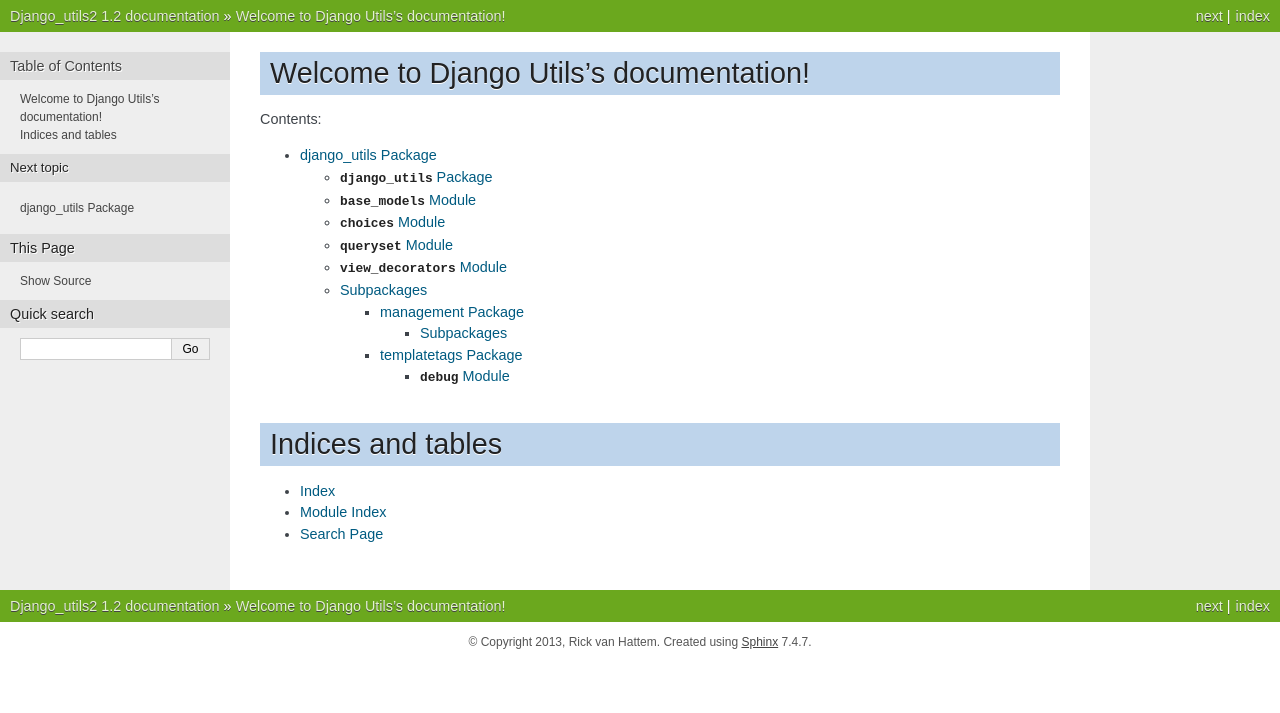
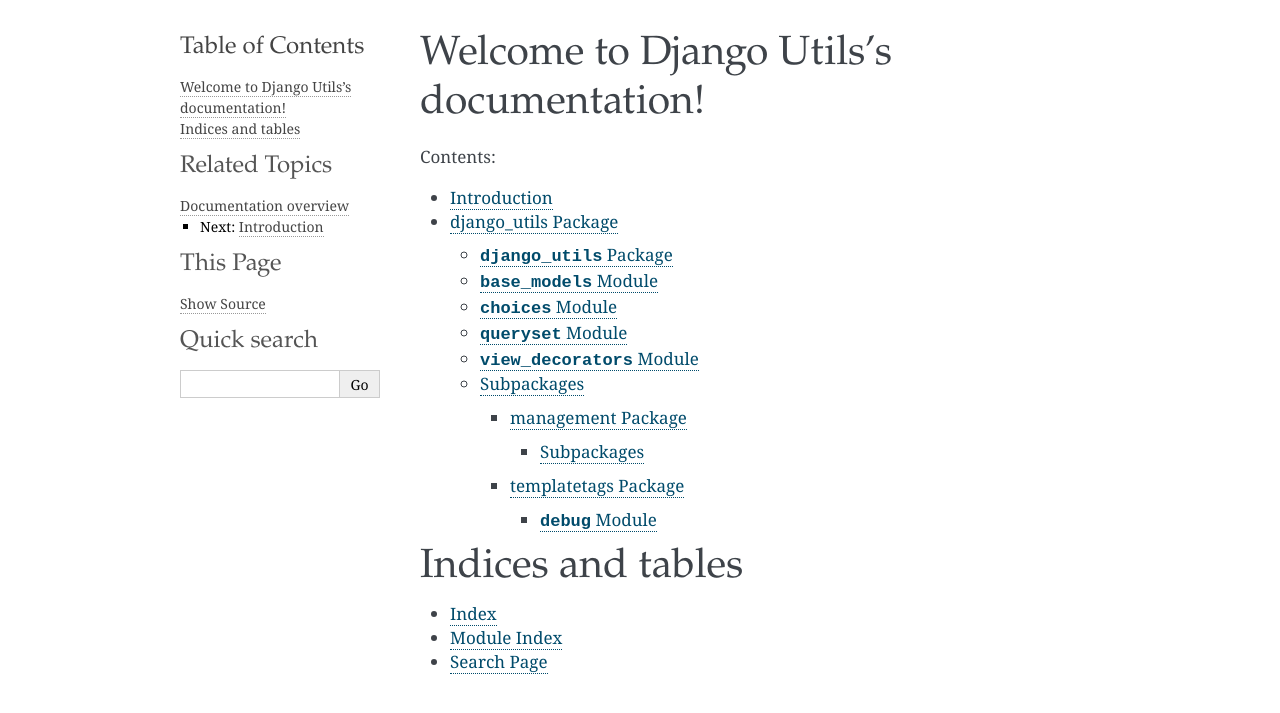
Before and after one commit to wolph/django-utils, a Sphinx documentation site: the page built from docs/index.rst, in a window 1280 px wide. Shown: the top 713 px of the page. Built offline with Sphinx 7.4.7, drawn with Linux system fonts in a browser that asks for light colours.

Commit message:
improved docs

```diff
--- /dev/null
+++ b/docs/_theme/flask_theme_support.py
@@ -0,0 +1,86 @@
+# flasky extensions.  flasky pygments style based on tango style
+from pygments.style import Style
+from pygments.token import Keyword, Name, Comment, String, Error, \
+     Number, Operator, Generic, Whitespace, Punctuation, Other, Literal
+
+
+class FlaskyStyle(Style):
+    background_color = "#f8f8f8"
+    default_style = ""
+
+    styles = {
+        # No corresponding class for the following:
+        #Text:                     "", # class:  ''
+        Whitespace:                "underline #f8f8f8",      # class: 'w'
+        Error:                     "#a40000 border:#ef2929", # class: 'err'
+        Other:                     "#000000",                # class 'x'
+
+        Comment:                   "italic #8f5902", # class: 'c'
+        Comment.Preproc:           "noitalic",       # class: 'cp'
+
+        Keyword:                   "bold #004461",   # class: 'k'
+        Keyword.Constant:          "bold #004461",   # class: 'kc'
+        Keyword.Declaration:       "bold #004461",   # class: 'kd'
+        Keyword.Namespace:         "bold #004461",   # class: 'kn'
+        Keyword.Pseudo:            "bold #004461",   # class: 'kp'
+        Keyword.Reserved:          "bold #004461",   # class: 'kr'
+        Keyword.Type:              "bold #004461",   # class: 'kt'
+
+        Operator:                  "#582800",   # class: 'o'
+        Operator.Word:             "bold #004461",   # class: 'ow' - like keywords
+
+        Punctuation:               "bold #000000",   # class: 'p'
+
+        # because special names such as Name.Class, Name.Function, etc.
+        # are not recognized as such later in the parsing, we choose them
+        # to look the same as ordinary variables.
+        Name:                      "#000000",        # class: 'n'
+        Name.Attribute:            "#c4a000",        # class: 'na' - to be revised
+        Name.Builtin:              "#004461",        # class: 'nb'
+        Name.Builtin.Pseudo:       "#3465a4",        # class: 'bp'
+        Name.Class:                "#000000",        # class: 'nc' - to be revised
+        Name.Constant:             "#000000",        # class: 'no' - to be revised
+        Name.Decorator:            "#888",           # class: 'nd' - to be revised
+        Name.Entity:               "#ce5c00",        # class: 'ni'
+        Name.Exception:            "bold #cc0000",   # class: 'ne'
+        Name.Function:             "#000000",        # class: 'nf'
+        Name.Property:             "#000000",        # class: 'py'
+        Name.Label:                "#f57900",        # class: 'nl'
+        Name.Namespace:            "#000000",        # class: 'nn' - to be revised
+        Name.Other:                "#000000",        # class: 'nx'
+        Name.Tag:                  "bold #004461",   # class: 'nt' - like a keyword
+        Name.Variable:             "#000000",        # class: 'nv' - to be revised
+        Name.Variable.Class:       "#000000",        # class: 'vc' - to be revised
+        Name.Variable.Global:      "#000000",        # class: 'vg' - to be revised
+        Name.Variable.Instance:    "#000000",        # class: 'vi' - to be revised
+
+        Number:                    "#990000",        # class: 'm'
+
+        Literal:                   "#000000",        # class: 'l'
+        Literal.Date:              "#000000",        # class: 'ld'
+
+        String:                    "#4e9a06",        # class: 's'
+        String.Backtick:           "#4e9a06",        # class: 'sb'
+        String.Char:               "#4e9a06",        # class: 'sc'
+        String.Doc:                "italic #8f5902", # class: 'sd' - like a comment
+        String.Double:             "#4e9a06",        # class: 's2'
+        String.Escape:             "#4e9a06",        # class: 'se'
+        String.Heredoc:            "#4e9a06",        # class: 'sh'
+        String.Interpol:           "#4e9a06",        # class: 'si'
+        String.Other:              "#4e9a06",        # class: 'sx'
+        String.Regex:              "#4e9a06",        # class: 'sr'
+        String.Single:             "#4e9a06",        # class: 's1'
+        String.Symbol:             "#4e9a06",        # class: 'ss'
+
+        Generic:                   "#000000",        # class: 'g'
+        Generic.Deleted:           "#a40000",        # class: 'gd'
+        Generic.Emph:              "italic #000000", # class: 'ge'
+        Generic.Error:             "#ef2929",        # class: 'gr'
+        Generic.Heading:           "bold #000080",   # class: 'gh'
+        Generic.Inserted:          "#00A000",        # class: 'gi'
+        Generic.Output:            "#888",           # class: 'go'
+        Generic.Prompt:            "#745334",        # class: 'gp'
+        Generic.Strong:            "bold #000000",   # class: 'gs'
+        Generic.Subheading:        "bold #800080",   # class: 'gu'
+        Generic.Traceback:         "bold #a40000",   # class: 'gt'
+    }
--- /dev/null
+++ b/docs/_theme/wolph/layout.html
@@ -0,0 +1,17 @@
+{%- extends "basic/layout.html" %}
+{%- block extrahead %}
+  {{ super() }}
+  {% if theme_touch_icon %}
+  <link rel="apple-touch-icon" href="{{ pathto('_static/' ~ theme_touch_icon, 1) }}" />
+  {% endif %}
+  <link media="only screen and (max-device-width: 480px)" href="{{
+    pathto('_static/small_flask.css', 1) }}" type= "text/css" rel="stylesheet" />
+{% endblock %}
+{%- block relbar2 %}{% endblock %}
+{%- block footer %}
+    <script type="text/javascript">
+    <div class="footer">
+        &copy; Copyright {{ copyright }}.
+      Created using <a href="http://sphinx.pocoo.org/">Sphinx</a>.
+    </div>
+{%- endblock %}
--- /dev/null
+++ b/docs/_theme/wolph/relations.html
@@ -0,0 +1,19 @@
+<h3>Related Topics</h3>
+<ul>
+  <li><a href="{{ pathto(master_doc) }}">Documentation overview</a><ul>
+  {%- for parent in parents %}
+  <li><a href="{{ parent.link|e }}">{{ parent.title }}</a><ul>
+  {%- endfor %}
+    {%- if prev %}
+      <li>Previous: <a href="{{ prev.link|e }}" title="{{ _('previous chapter')
+        }}">{{ prev.title }}</a></li>
+    {%- endif %}
+    {%- if next %}
+      <li>Next: <a href="{{ next.link|e }}" title="{{ _('next chapter')
+        }}">{{ next.title }}</a></li>
+    {%- endif %}
+  {%- for parent in parents %}
+  </ul></li>
+  {%- endfor %}
+  </ul></li>
+</ul>
--- /dev/null
+++ b/docs/_theme/wolph/static/flasky.css_t
@@ -0,0 +1,431 @@
+/*
+ * flasky.css_t
+ * ~~~~~~~~~~~~
+ *
+ * :copyright: Copyright 2010 by Armin Ronacher. Modifications by Kenneth Reitz.
+ * :license: Flask Design License, see LICENSE for details.
+ */
+
+{% set page_width = '940px' %}
+{% set sidebar_width = '220px' %}
+
+@import url("basic.css");
+
+/* -- page layout ----------------------------------------------------------- */
+
+body {
+    font-family: 'goudy old style', 'minion pro', 'bell mt', Georgia, 'Hiragino Mincho Pro';
+    font-size: 17px;
+    background-color: white;
+    color: #000;
+    margin: 0;
+    padding: 0;
+}
+
+div.document {
+    width: {{ page_width }};
+    margin: 30px auto 0 auto;
+}
+
+div.documentwrapper {
+    float: left;
+    width: 100%;
+}
+
+div.bodywrapper {
+    margin: 0 0 0 {{ sidebar_width }};
+}
+
+div.sphinxsidebar {
+    width: {{ sidebar_width }};
+}
+
+hr {
+    border: 1px solid #B1B4B6;
+}
+
+div.body {
+    background-color: #ffffff;
+    color: #3E4349;
+    padding: 0 30px 0 30px;
+}
+
+img.floatingflask {
+    padding: 0 0 10px 10px;
+    float: right;
+}
+
+div.footer {
+    width: {{ page_width }};
+    margin: 20px auto 30px auto;
+    font-size: 14px;
+    color: #888;
+    text-align: right;
+}
+
+div.footer a {
+    color: #888;
+}
+
+div.related {
+    display: none;
+}
+
+div.sphinxsidebar a {
+    color: #444;
+    text-decoration: none;
+    border-bottom: 1px dotted #999;
+}
+
+div.sphinxsidebar a:hover {
+    border-bottom: 1px solid #999;
+}
+
+div.sphinxsidebar {
+    font-size: 14px;
+    line-height: 1.5;
+}
+
+div.sphinxsidebarwrapper {
+    padding: 0px 10px;
+}
+
+div.sphinxsidebarwrapper p.logo {
+    padding: 0 0 20px 0;
+    margin: 0;
+    text-align: center;
+}
+
+div.sphinxsidebar h3,
+div.sphinxsidebar h4 {
+    font-family: 'Garamond', 'Georgia', serif;
+    color: #555;
+    font-size: 24px;
+    font-weight: normal;
+    margin: 0 0 5px 0;
+    padding: 0;
+}
+
+div.sphinxsidebar h4 {
+    font-size: 20px;
+}
+
+div.sphinxsidebar h3 a {
+    color: #444;
+}
+
+div.sphinxsidebar p.logo a,
+div.sphinxsidebar h3 a,
+div.sphinxsidebar p.logo a:hover,
+div.sphinxsidebar h3 a:hover {
+    border: none;
+}
+
+div.sphinxsidebar p {
+    color: #555;
+    margin: 10px 0;
+}
+
+div.sphinxsidebar ul {
+    margin: 10px 0;
+    padding: 0;
+    color: #000;
+}
+
+div.sphinxsidebar input[type="text"] {
+    width: 160px!important;
+}
+div.sphinxsidebar input {
+    border: 1px solid #ccc;
+    font-family: 'Georgia', serif;
+    font-size: 1em;
+}
+
+/* -- body styles ----------------------------------------------------------- */
+
+a {
+    color: #004B6B;
+    text-decoration: underline;
+}
+
+a:hover {
+    color: #6D4100;
+    text-decoration: underline;
+}
+
+div.body h1,
+div.body h2,
+div.body h3,
+div.body h4,
+div.body h5,
+div.body h6 {
+    font-family: 'Garamond', 'Georgia', serif;
+    font-weight: normal;
+    margin: 30px 0px 10px 0px;
+    padding: 0;
+}
+
+div.body h1 { margin-top: 0; padding-top: 0; font-size: 240%; }
+div.body h2 { font-size: 180%; }
+div.body h3 { font-size: 150%; }
+div.body h4 { font-size: 130%; }
+div.body h5 { font-size: 100%; }
+div.body h6 { font-size: 100%; }
+
+a.headerlink {
+    color: #ddd;
+    padding: 0 4px;
+    text-decoration: none;
+}
+
+a.headerlink:hover {
+    color: #444;
+    background: #eaeaea;
+}
+
+div.body p, div.body dd, div.body li {
+    line-height: 1.4em;
+}
+
+div.admonition {
+    background: #fafafa;
+    margin: 20px -30px;
+    padding: 10px 30px;
+    border-top: 1px solid #ccc;
+    border-bottom: 1px solid #ccc;
+}
+
+div.admonition tt.xref, div.admonition a tt {
+    border-bottom: 1px solid #fafafa;
+}
+
+dd div.admonition {
+    margin-left: -60px;
+    padding-left: 60px;
+}
+
+div.admonition p.admonition-title {
+    font-family: 'Garamond', 'Georgia', serif;
+    font-weight: normal;
+    font-size: 24px;
+    margin: 0 0 10px 0;
+    padding: 0;
+    line-height: 1;
+}
+
+div.admonition p.last {
+    margin-bottom: 0;
+}
+
+div.highlight {
+    background-color: white;
+}
+
+dt:target, .highlight {
+    background: #FAF3E8;
+}
+
+div.note {
+    background-color: #eee;
+    border: 1px solid #ccc;
+}
+
+div.seealso {
+    background-color: #ffc;
+    border: 1px solid #ff6;
+}
+
+div.topic {
+    background-color: #eee;
+}
+
+p.admonition-title {
+    display: inline;
+}
+
+p.admonition-title:after {
+    content: ":";
+}
+
+pre, tt {
+    font-family: 'Consolas', 'Menlo', 'Deja Vu Sans Mono', 'Bitstream Vera Sans Mono', monospace;
+    font-size: 0.9em;
+}
+
+img.screenshot {
+}
+
+tt.descname, tt.descclassname {
+    font-size: 0.95em;
+}
+
+tt.descname {
+    padding-right: 0.08em;
+}
+
+img.screenshot {
+    -moz-box-shadow: 2px 2px 4px #eee;
+    -webkit-box-shadow: 2px 2px 4px #eee;
+    box-shadow: 2px 2px 4px #eee;
+}
+
+table.docutils {
+    border: 1px solid #888;
+    -moz-box-shadow: 2px 2px 4px #eee;
+    -webkit-box-shadow: 2px 2px 4px #eee;
+    box-shadow: 2px 2px 4px #eee;
+}
+
+table.docutils td, table.docutils th {
+    border: 1px solid #888;
+    padding: 0.25em 0.7em;
+}
+
+table.field-list, table.footnote {
+    border: none;
+    -moz-box-shadow: none;
+    -webkit-box-shadow: none;
+    box-shadow: none;
+}
+
+table.footnote {
+    margin: 15px 0;
+    width: 100%;
+    border: 1px solid #eee;
+    background: #fdfdfd;
+    font-size: 0.9em;
+}
+
+table.footnote + table.footnote {
+    margin-top: -15px;
+    border-top: none;
+}
+
+table.field-list th {
+    padding: 0 0.8em 0 0;
+}
+
+table.field-list td {
+    padding: 0;
+}
+
+table.footnote td.label {
+    width: 0px;
+    padding: 0.3em 0 0.3em 0.5em;
+}
+
+table.footnote td {
+    padding: 0.3em 0.5em;
+}
+
+dl {
+    margin: 0;
+    padding: 0;
+}
+
+dl dd {
+    margin-left: 30px;
+}
+
+blockquote {
+    margin: 0 0 0 30px;
+    padding: 0;
+}
+
+ul, ol {
+    margin: 10px 0 10px 30px;
+    padding: 0;
+}
+
+pre {
+    background: #eee;
+    padding: 7px 30px;
+    margin: 15px -30px;
+    line-height: 1.3em;
+}
+
+dl pre, blockquote pre, li pre {
+    margin-left: -60px;
+    padding-left: 60px;
+}
+
+dl dl pre {
+    margin-left: -90px;
+    padding-left: 90px;
+}
+
+tt {
+    background-color: #ecf0f3;
+    color: #222;
+    /* padding: 1px 2px; */
+}
+
+tt.xref, a tt {
+    background-color: #FBFBFB;
+    border-bottom: 1px solid white;
+}
+
+a.reference {
+    text-decoration: none;
+    border-bottom: 1px dotted #004B6B;
+}
+
+a.reference:hover {
+    border-bottom: 1px solid #6D4100;
+}
+
+a.footnote-reference {
+    text-decoration: none;
+    font-size: 0.7em;
+    vertical-align: top;
+    border-bottom: 1px dotted #004B6B;
+}
+
+a.footnote-reference:hover {
+    border-bottom: 1px solid #6D4100;
+}
+
+a:hover tt {
+    background: #EEE;
+}
+
+
+/* scrollbars */
+
+::-webkit-scrollbar {
+    width: 6px;
+    height: 6px;
+}
+
+::-webkit-scrollbar-button:start:decrement,
+::-webkit-scrollbar-button:end:increment {
+    display: block;
+    height: 10px;
+}
+
+::-webkit-scrollbar-button:vertical:increment {
+    background-color: #fff;
+}
+
+::-webkit-scrollbar-track-piece {
+    background-color: #eee;
+    -webkit-border-radius: 3px;
+}
+
+::-webkit-scrollbar-thumb:vertical {
+    height: 50px;
+    background-color: #ccc;
+    -webkit-border-radius: 3px;
+}
+
+::-webkit-scrollbar-thumb:horizontal {
+    width: 50px;
+    background-color: #ccc;
+    -webkit-border-radius: 3px;
+}
+
+/* misc. */
+
+.revsys-inline {
+    display: none!important;
+}
--- /dev/null
+++ b/docs/_theme/wolph/static/small_flask.css
@@ -0,0 +1,70 @@
+/*
+ * small_flask.css_t
+ * ~~~~~~~~~~~~~~~~~
+ *
+ * :copyright: Copyright 2010 by Armin Ronacher.
+ * :license: Flask Design License, see LICENSE for details.
+ */
+
+body {
+    margin: 0;
+    padding: 20px 30px;
+}
+
+div.documentwrapper {
+    float: none;
+    background: white;
+}
+
+div.sphinxsidebar {
+    display: block;
+    float: none;
+    width: 102.5%;
+    margin: 50px -30px -20px -30px;
+    padding: 10px 20px;
+    background: #333;
+    color: white;
+}
+
+div.sphinxsidebar h3, div.sphinxsidebar h4, div.sphinxsidebar p,
+div.sphinxsidebar h3 a {
+    color: white;
+}
+
+div.sphinxsidebar a {
+    color: #aaa;
+}
+
+div.sphinxsidebar p.logo {
+    display: none;
+}
+
+div.document {
+    width: 100%;
+    margin: 0;
+}
+
+div.related {
+    display: block;
+    margin: 0;
+    padding: 10px 0 20px 0;
+}
+
+div.related ul,
+div.related ul li {
+    margin: 0;
+    padding: 0;
+}
+
+div.footer {
+    display: none;
+}
+
+div.bodywrapper {
+    margin: 0;
+}
+
+div.body {
+    min-height: 0;
+    padding: 0;
+}
--- /dev/null
+++ b/docs/_theme/wolph/theme.conf
@@ -0,0 +1,7 @@
+[theme]
+inherit = basic
+stylesheet = flasky.css
+pygments_style = flask_theme_support.FlaskyStyle
+
+[options]
+touch_icon =
--- a/docs/conf.py
+++ b/docs/conf.py
@@ -53,7 +53,7 @@ master_doc = 'index'
 
 # General information about the project.
 project = django_utils.__package_name__.replace('-', ' ').capitalize()
-copyright = u'%s, %s' % (
+copyright = u'%s,  <a href="http://wol.ph/">%s</a>' % (
     datetime.date.today().year,
     django_utils.__author__,
 )
@@ -106,7 +106,7 @@ pygments_style = 'sphinx'
 
 # The theme to use for HTML and HTML Help pages.  See the documentation for
 # a list of builtin themes.
-html_theme = 'nature'
+html_theme = 'wolph'
 
 # Theme options are theme-specific and customize the look and feel of a theme
 # further.  For a list of options available for each theme, see the
@@ -114,7 +114,7 @@ html_theme = 'nature'
 # html_theme_options = {}
 
 # Add any paths that contain custom themes here, relative to this directory.
-# html_theme_path = []
+html_theme_path = ['_theme']
 
 # The name for this set of Sphinx documents.  If None, it defaults to
 # "<project> v<release> documentation".
--- a/docs/index.rst
+++ b/docs/index.rst
@@ -6,6 +6,7 @@ Contents:
 .. toctree::
    :maxdepth: 4
 
+   usage
    django_utils
 
 
--- /dev/null
+++ b/docs/usage.rst
@@ -0,0 +1,2 @@
+
+.. include:: ../README.rst
```
Also changed, not shown: README.rst (added, +21 -0 lines), 1 other file.
